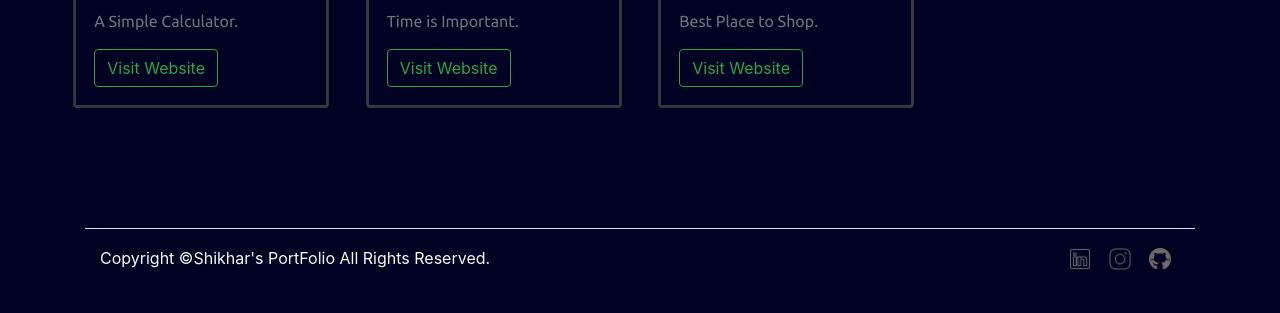
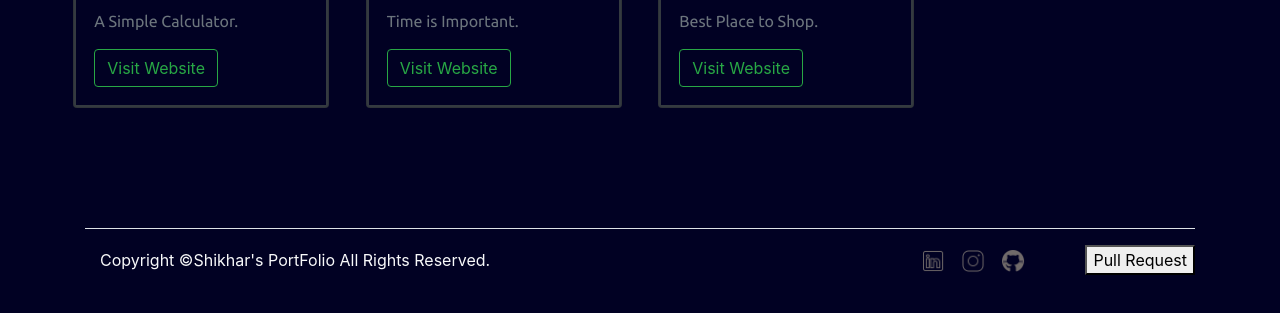
Before and after one commit to ShikharNigam2426/Shikhar-s-Portfolio, a plain HTML site: page index.html in a window 1280 px wide. Shown: the part 1621-1934 px from the top of the page. Drawn offline with nearby package versions, Linux system fonts and the light colour scheme.

Commit message:
added a button at the end of the footer

```diff
--- a/index.html
+++ b/index.html
@@ -176,6 +176,7 @@
         <li class="ms-3"><a class="mx-2 socials text-light" href="https://github.com/ShikharNigam2426"><img class="bi"
               width="24" height="24" src="./images/github-icon.png" alt=""> </a></li>
       </ul>
+      <button>Pull Request</button>
     </footer>
   </div>
 
@@ -232,4 +233,5 @@
     crossorigin="anonymous"></script>
 </body>
 
+
 </html>
```
